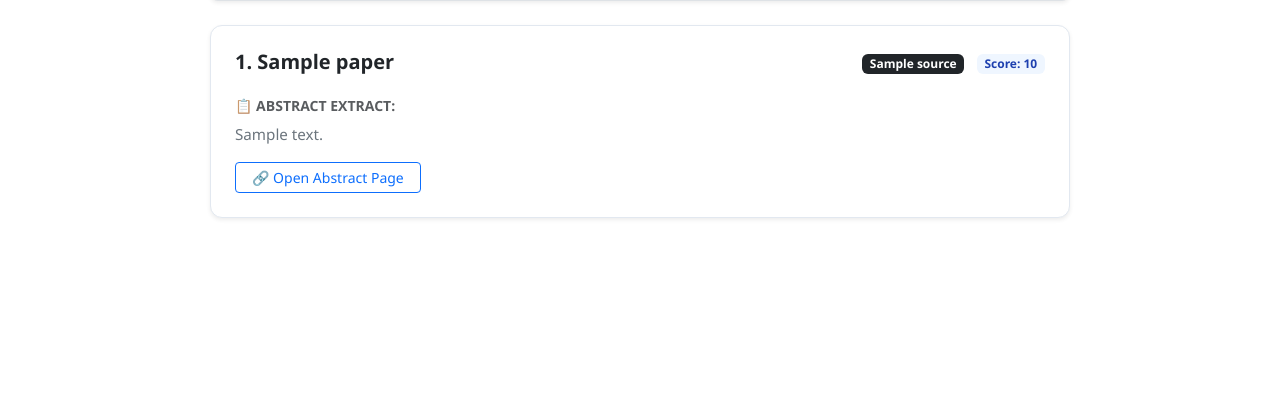
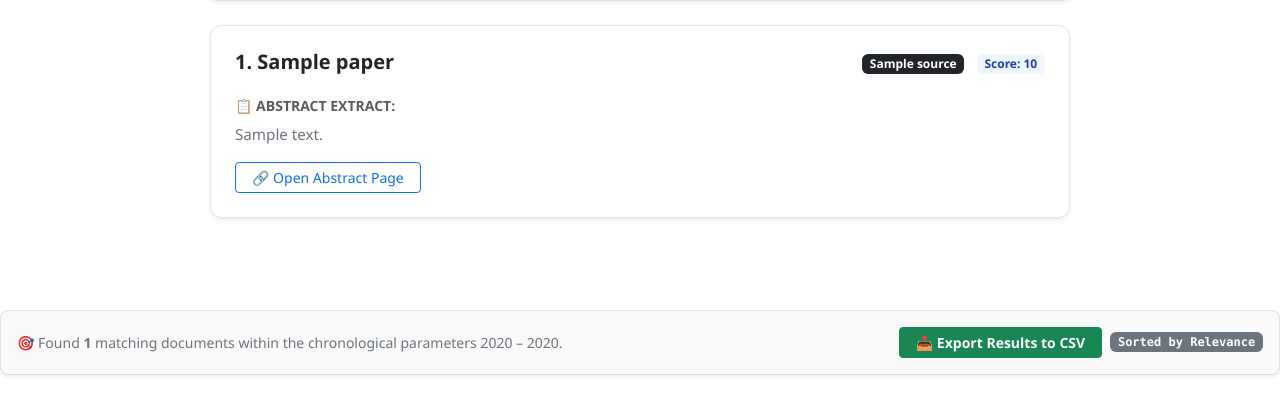
Before and after one commit to Maheshwari2006/LitReview.ai-Smart-arXiv-Exploration-Contextual-Analysis, a Flask app: template templates/index.html in a window 1280 px wide. Shown: the part 528-927 px from the top of the page. Before the commit the page ends 747 px from the top, so only its background shows below. Run offline with Flask 3, Linux system fonts and the light colour scheme; the template is opened without the code that fills it: most values are stand-ins (such as "Sample title", 1, 10 or a date in 2020).

Commit message:
Update UI to Google Scholar layout & show publishing years

```diff
--- a/app.py
+++ b/app.py
@@ -1,17 +1,20 @@
 import os
 import xml.etree.ElementTree as ET
-from flask import Flask, render_template, request
+import io
+import csv
+from flask import Flask, render_template, request, Response
 import requests
 from sklearn.feature_extraction.text import TfidfVectorizer
 from sklearn.metrics.pairwise import cosine_similarity
+import urllib.parse
+import urllib.request
+import xml.etree.ElementTree as ET
 
 app = Flask(__name__)
 
-# --------------------------------------------------
 # PAPERS FETCHERS (With Year Interval Filter)
-# --------------------------------------------------
 
-def fetch_arxiv_papers(query, start_year, end_year, max_results=20):
+def fetch_arxiv_papers(query, start_year, end_year, max_results=30):
     cleaned_query = query.replace(" ", "+")
     # Formulate proper query constraint matrix across dates
     date_query = f"submittedDate:[{start_year}01010000+TO+{end_year}12312359]"
@@ -51,21 +54,19 @@ def rank_papers(query, papers):
     papers.sort(key=lambda x: x["score"], reverse=True)
     return papers
 
-# --------------------------------------------------
 # FLASK ROUTING LAYERS
-# --------------------------------------------------
 
 @app.route("/", methods=["GET", "POST"])
 def index():
     papers = []
     query = ""
-    max_results = 10
+    max_results = 30
     start_year = 2020
     end_year = 2026
 
     if request.method == "POST":
         query = request.form.get("query", "")
-        max_results = max(int(request.form.get("max_results", 20)), 20)
+        max_results = max(int(request.form.get("max_results", 30)), 30)
         start_year = int(request.form.get("start_year", 2020))
         end_year = int(request.form.get("end_year", 2026))
 
@@ -90,5 +91,47 @@ def index():
         end_year=end_year
     )
 
+# CSV EXPORT LAYER
+
+@app.route("/export-csv", methods=["POST"])
+def export_csv():
+    query = request.form.get("query", "")
+    start_year = int(request.form.get("start_year", 2020))
+    end_year = int(request.form.get("end_year", 2026))
+    max_results = int(request.form.get("max_results", 30))
+
+    if not query:
+        return "No query provided to export.", 500
+
+    # Retrieve and rank the current dataset
+    raw_papers = fetch_arxiv_papers(query, start_year, end_year, max_results)
+    ranked = rank_papers(query, raw_papers)
+    papers = ranked[:max_results]
+
+    # Stream CSV dynamic generation utilizing in-memory StringIO stream
+    output = io.StringIO()
+    writer = csv.writer(output)
+    writer.writerow(["Rank", "Title", "Relevance Score", "Source Database", "Abstract Link", "PDF Download Link"])
+
+    for idx, paper in enumerate(papers, 1):
+        pdf_link = paper["link"].replace("abs", "pdf") + ".pdf" if paper["source"] == "arXiv" else paper["link"]
+        writer.writerow([
+            idx,
+            paper["title"],
+            paper["score"],
+            paper["source"],
+            paper["link"],
+            pdf_link
+        ])
+
+    output.seek(0)
+    filename = f"LitReview_{query.replace(' ', '_')}_{start_year}_{end_year}.csv"
+
+    return Response(
+        output.getvalue(),
+        mimetype="text/csv",
+        headers={"Content-Disposition": f"attachment; filename={filename}"}
+    )
+
 if __name__ == "__main__":
     app.run(debug=True)
--- a/templates/index.html
+++ b/templates/index.html
@@ -138,7 +138,7 @@
             <div class="config-ribbon text-start">
                 <div class="row g-3 align-items-end">
                     <div class="col-md-6">
-                        <label class="config-label">Extraction Limit ({{ max_results|default(10) }} Papers)</label>
+                        <label class="config-label">Extraction Limit ({{ max_results|default(30) }} Papers)</label>
                         <input type="range" class="form-range" name="max_results" min="10" max="30" value="{{ max_results|default(10) }}" oninput="this.previousElementSibling.innerText='Extraction Limit (' + this.value + ' Papers)'">
                     </div>
 
@@ -193,6 +193,22 @@
                 <p class="text-muted small mb-0">Enter a topic in the portal above to instantly index targets within your chosen year bounds.</p>
             </div>
         {% endif %}
+    </div>{% if papers %}
+    <div class="alert alert-light border shadow-sm rounded-3 mb-4 d-flex justify-content-between align-items-center flex-wrap gap-2" style="background-color: #fafafa;" role="alert">
+        <div class="small text-secondary">
+            🎯 Found <strong>{{ papers|length }}</strong> matching documents within the chronological parameters {{ start_year }} – {{ end_year }}.
+        </div>
+        <div class="d-flex align-items-center gap-2">
+            <form action="/export-csv" method="POST" class="m-0">
+                <input type="hidden" name="query" value="{{ query }}">
+                <input type="hidden" name="start_year" value="{{ start_year }}">
+                <input type="hidden" name="end_year" value="{{ end_year }}">
+                <input type="hidden" name="max_results" value="{{ max_results }}">
+                <button type="submit" class="btn btn-sm btn-success px-3 fw-semibold">📥 Export Results to CSV</button>
+            </form>
+            <span class="badge bg-secondary font-monospace">Sorted by Relevance</span>
+        </div>
     </div>
+    {%endif%}
 </body>
 </html>
```
